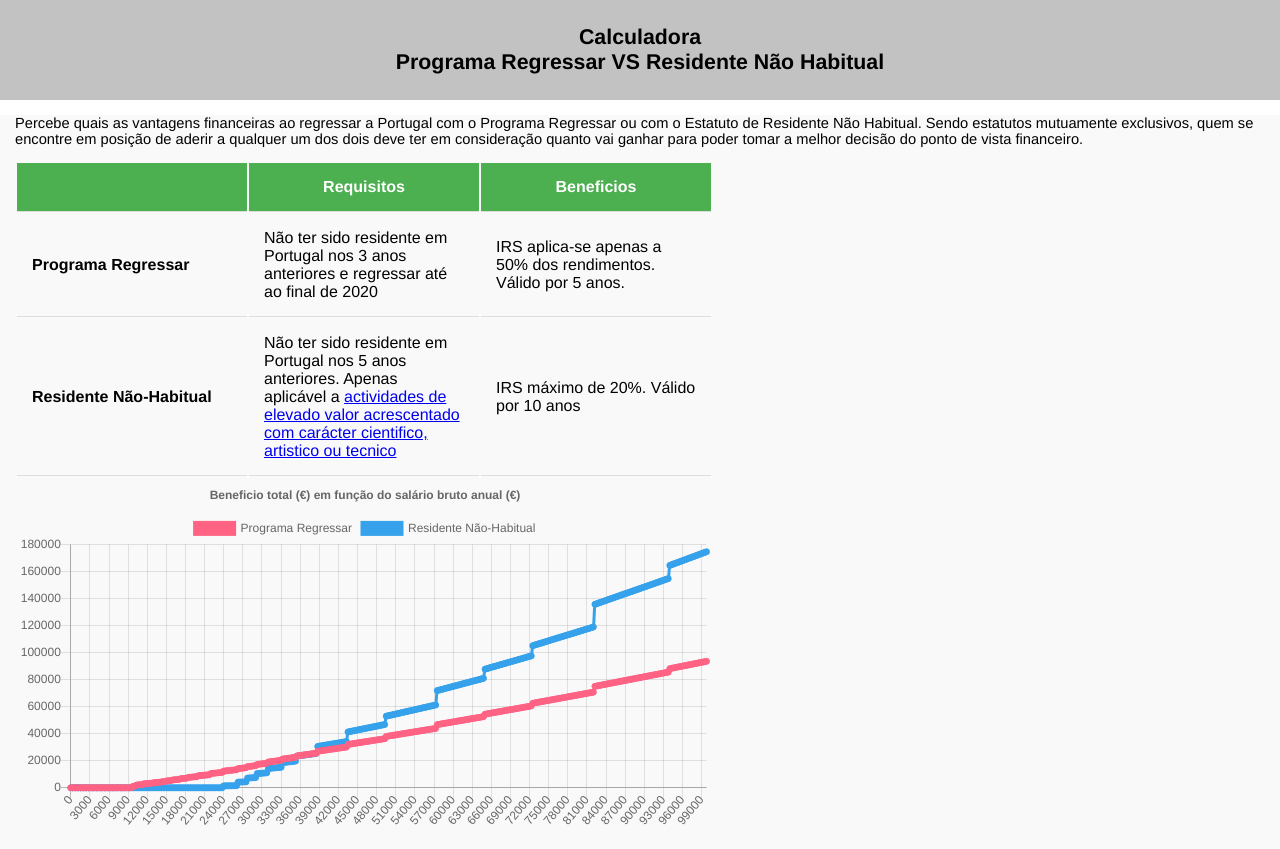
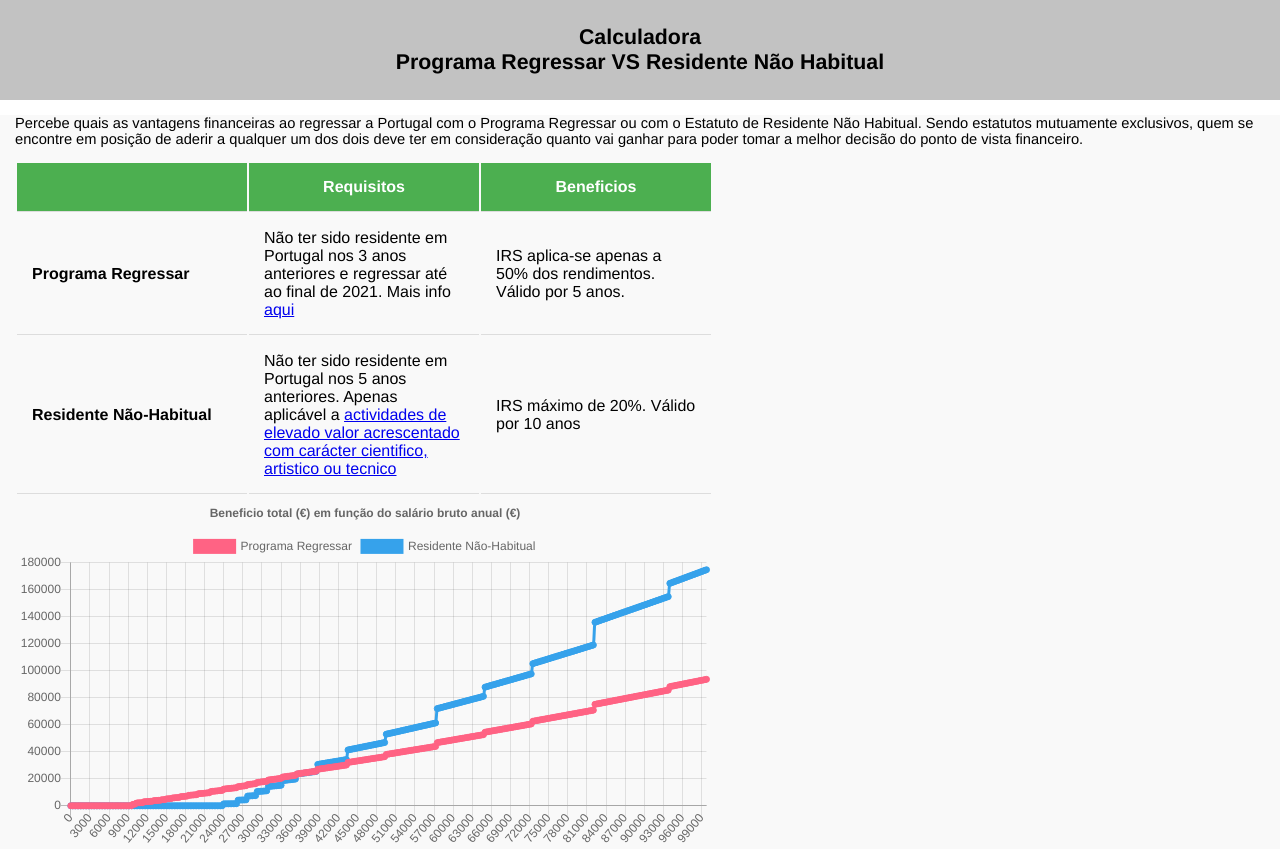
Before and after one commit to joaocraveiro/regressar, a plain HTML site: page index.html in a window 1280 px wide. Shown: the top 849 px of the page. Drawn offline with nearby package versions, Linux system fonts and the light colour scheme.

Commit message:
Update index.html

```diff
--- a/index.html
+++ b/index.html
@@ -187,7 +187,7 @@
 				</tr>
 				<tr>
 					<td><b>Programa Regressar</b></td>
-					<td>Não ter sido residente em Portugal nos 3 anos anteriores e regressar até ao final de 2020</td>
+					<td>Não ter sido residente em Portugal nos 3 anos anteriores e regressar até ao final de 2021. Mais info <a href="https://www.programaregressar.gov.pt/pt/medida-de-apoio-fiscal/">aqui</a></td>
 					<td>IRS aplica-se apenas a 50% dos rendimentos. Válido por 5 anos.</td>
 				</tr>
 				<tr>
```
